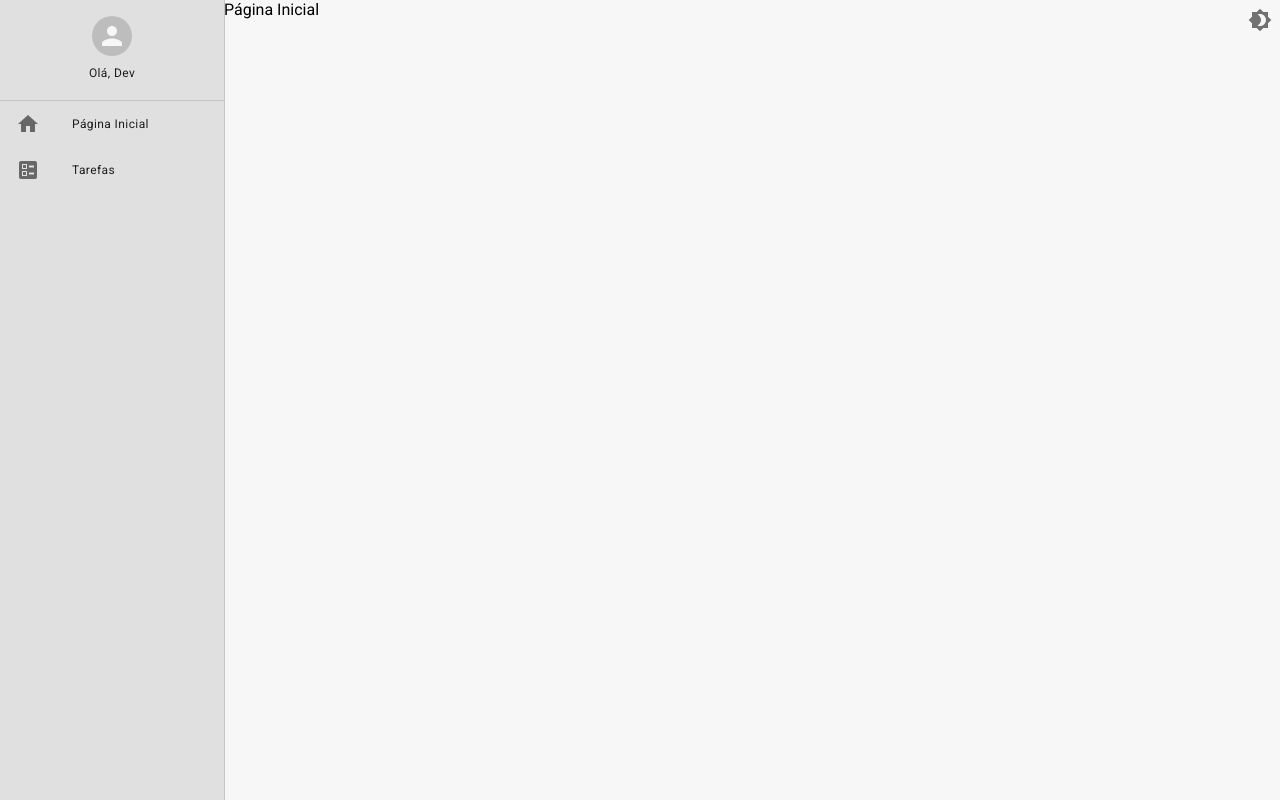
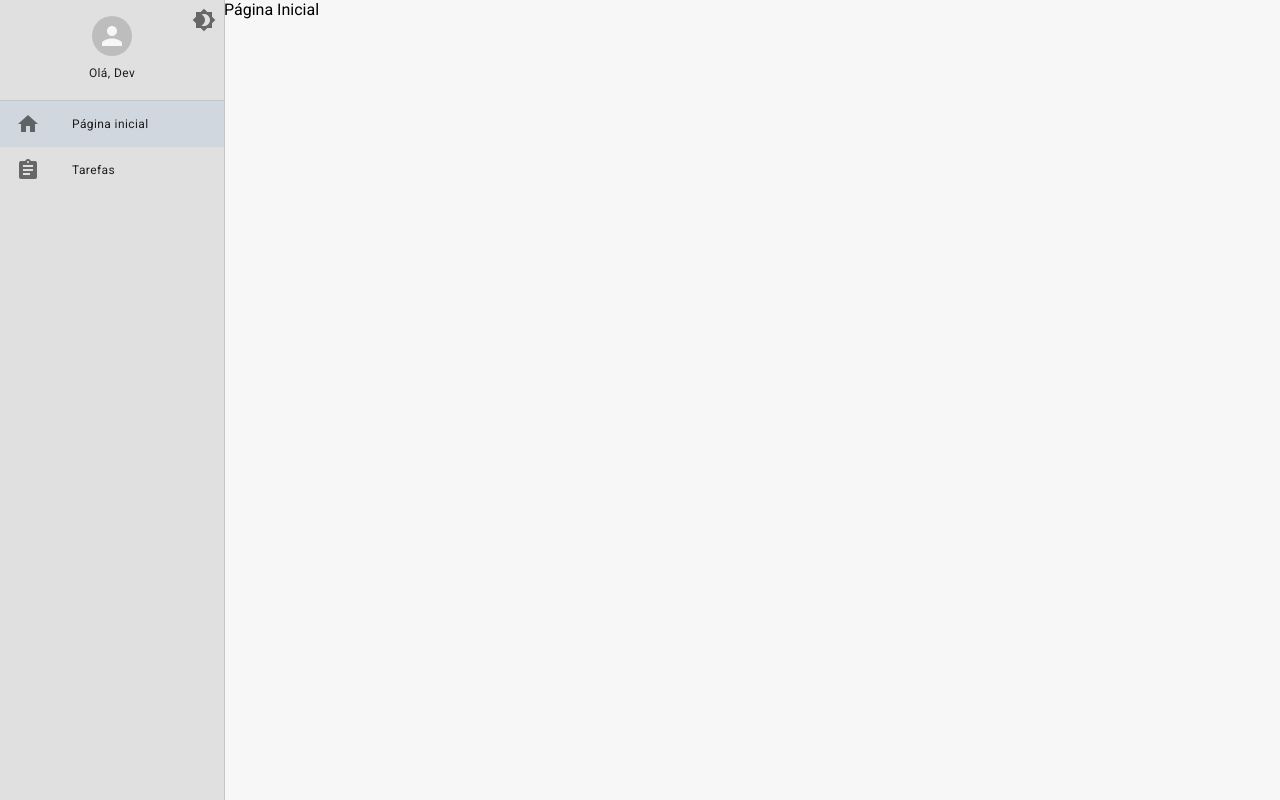
Before and after one commit to EuMarcel0/desafio-brickup, a React (Vite) app: page /pagina-inicial in a window 1280 px wide. Built offline with nearby package versions, Linux system fonts and the light colour scheme.

Commit message:
chore: created interface for items menu and selected path with resolved path

```diff
--- a/src/app/routes/AppRoutes.tsx
+++ b/src/app/routes/AppRoutes.tsx
@@ -10,7 +10,7 @@ export const AppRoutes = () => {
 	return (
 		<Routes>
 			<Route path='/pagina-inicial' element={<p>Página Inicial <Button onClick={toggleMenuOpen}></Button></p>} />
-			<Route path='/servicos' element={<p>Página servicos</p>} />
+			<Route path='//tarefas' element={<p>Página de tarefas</p>} />
 
 			<Route path='*' element={<Navigate to='/pagina-inicial' />} />
 		</Routes>
--- a/src/app/shared/components/menu-options/MenuOptions.tsx
+++ b/src/app/shared/components/menu-options/MenuOptions.tsx
@@ -1,45 +1,64 @@
 import { Brightness4 } from '@mui/icons-material';
 import { Box, Icon, IconButton, ListItemButton, ListItemIcon, ListItemText, Typography, useMediaQuery, useTheme } from '@mui/material';
-import { Link } from 'react-router-dom';
-import { useAppThemeContext } from '../../contexts';
+import { Link, useMatch, useNavigate, useResolvedPath } from 'react-router-dom';
+import { useAppThemeContext, useMenuOpenContext } from '../../contexts';
 
+interface IMenuItemLink {
+	to: string;
+	label: string;
+	icon: string;
+	onClick: (() => void) | undefined;
+}
+
+const MenuItemLink: React.FC<IMenuItemLink> = ({ to, label, icon, onClick }) => {
+	const navigate = useNavigate();
+	const resolvedPath = useResolvedPath(to);
+	const match = useMatch({ path: resolvedPath.pathname, end: false });
+
+	const handleClick = () => {
+		navigate(to);
+		onClick?.();
+	};
+
+	return (
+		<ListItemButton onClick={handleClick} selected={!!match}>
+			<ListItemIcon>
+				<Icon>{icon}</Icon>
+			</ListItemIcon>
+			<ListItemText>
+				<Typography variant='caption'>
+					{label}
+				</Typography>
+			</ListItemText>
+		</ListItemButton>
+	);
+};
 
 export const MenuOptions = () => {
 	const { toggleTheme } = useAppThemeContext();
+	const { toggleMenuOpen } = useMenuOpenContext();
 
 	return (
 		<Box display='flex' flexDirection='column' height='100%'>
 			<Box>
-				<Link to='/pagina-inicial'>
-					<ListItemButton >
-						<ListItemIcon>
-							<Icon>home</Icon>
-						</ListItemIcon>
-						<ListItemText>
-							<Typography variant='caption'>
-								Página Inicial
-							</Typography>
-						</ListItemText>
-					</ListItemButton>
-				</Link>
-				<Link to='/servicos'>
-					<ListItemButton >
-						<ListItemIcon>
-							<Icon>ballot</Icon>
-						</ListItemIcon>
-						<ListItemText>
-							<Typography variant='caption'>
-								Tarefas
-							</Typography>
-						</ListItemText>
-					</ListItemButton>
-				</Link>
+				<MenuItemLink
+					to='/pagina-inicial'
+					icon='home'
+					label='Página inicial'
+					onClick={toggleMenuOpen}
+				/>
+				<MenuItemLink
+					to='/tarefas'
+					icon='assignment'
+					label='Tarefas'
+					onClick={toggleMenuOpen}
+				/>
 			</Box>
-			<Box flex={1} position='fixed' top={0} right={0}>
+			<Box flex={1} position='absolute' top={0} right={0}>
 				<IconButton onClick={toggleTheme}>
 					<Brightness4 />
 				</IconButton>
 			</Box>
-		</Box>
+		</Box >
 	);
 };
```
